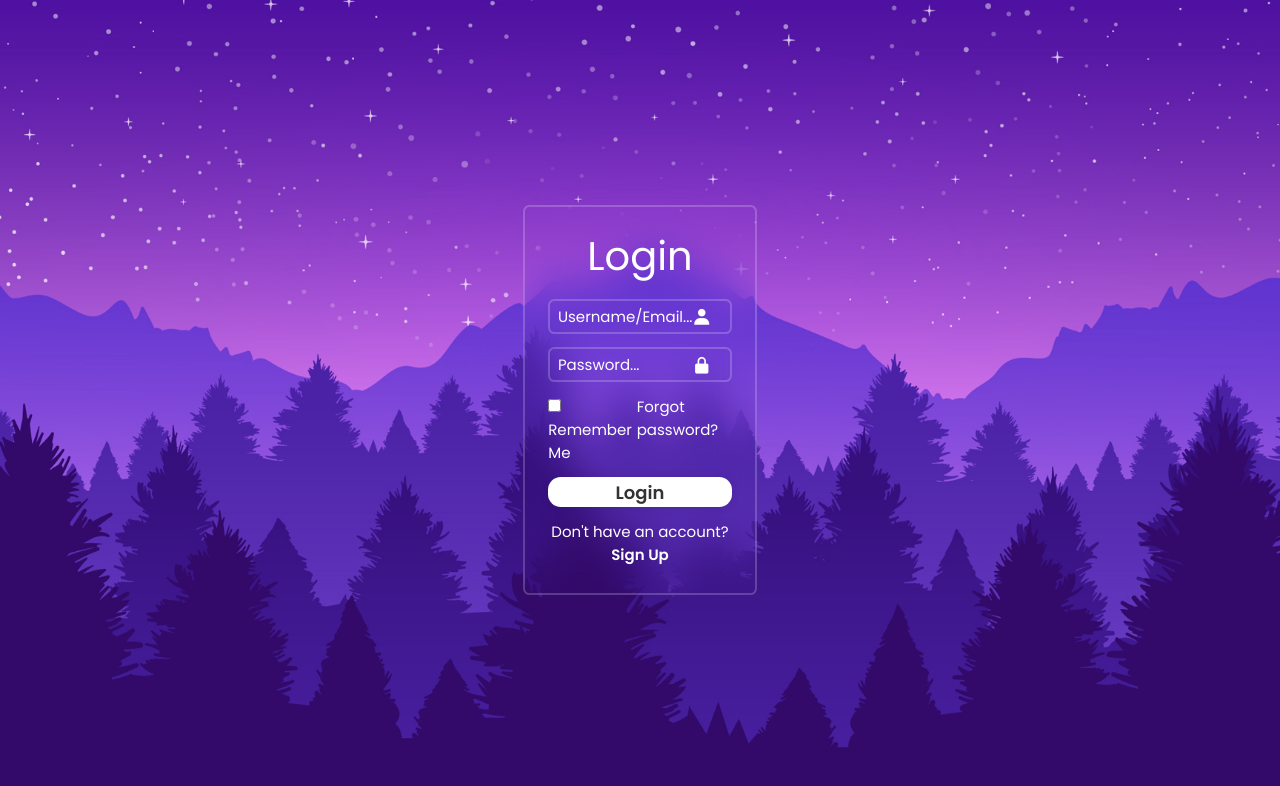
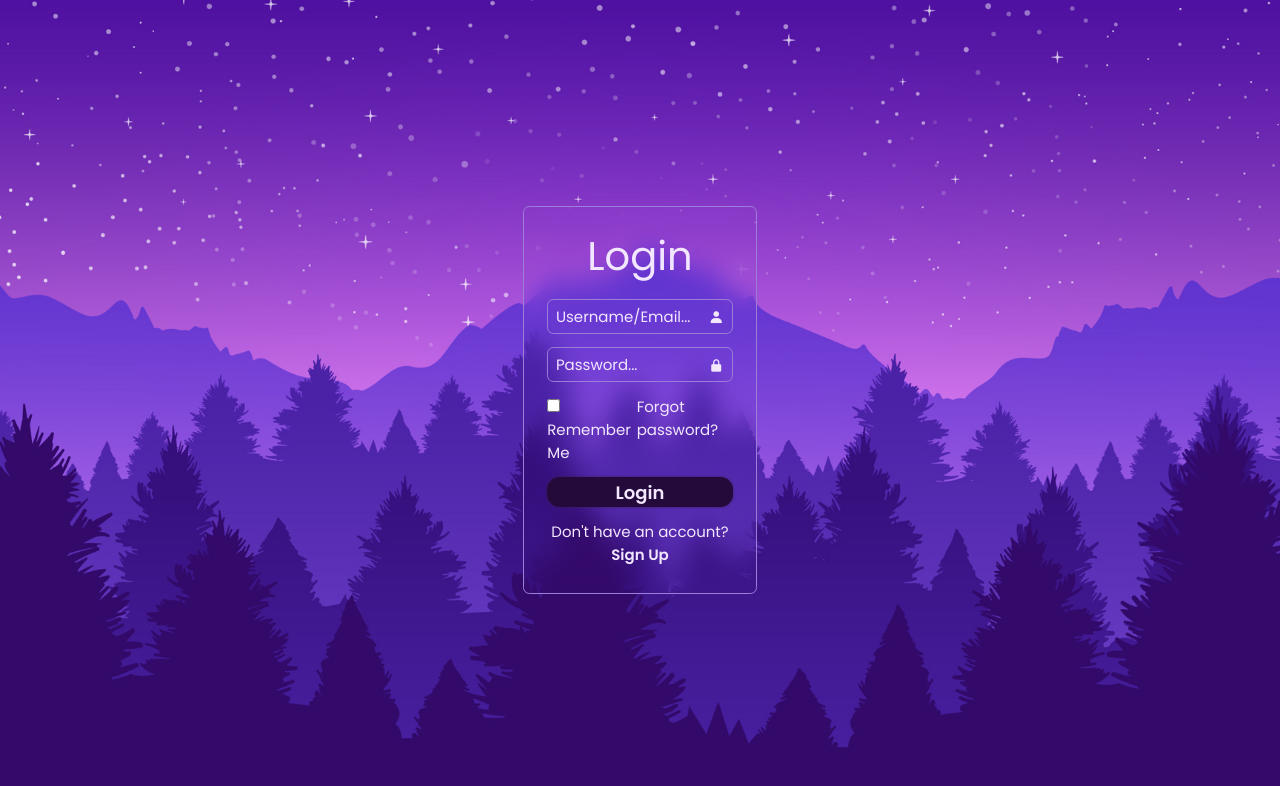
Before and after one commit to maahibatra/CSS-Signup-Login-Page, a website: page public/index.html in a window 1280 px wide. Drawn offline with nearby package versions, Linux system fonts and the light colour scheme.

Commit message:
finishing touches with styling

```diff
--- a/public/style.css
+++ b/public/style.css
@@ -15,14 +15,15 @@ body {
     background: url(img.jpg) no-repeat;
     background-size: cover;
     background-position: center;
+    background-color: #9a6cc6;
 }
 
 .modal {
     width: 18.25vw;
     background-color: transparent;
-    border: 2px solid rgba(255, 255, 255, 0.2);
-    backdrop-filter: blur(20px);
-    color: #fff;
+    border: 0.1vw solid #9c7dd7;
+    backdrop-filter: blur(1vw);
+    color: #f2e7ff;
     border-radius: 0.5vw;
     padding: 1.5vw 1.8vw;
 }
@@ -44,23 +45,23 @@ body {
     height: 100%;
     background-color: transparent;
     outline: none;
-    border: 2px solid rgba(255, 255, 255, 0.2);
+    border: 0.1vw solid #9c7dd7;
     border-radius: 0.5vw;
     font-size: clamp(15px, 0.7vw, 30px);
-    color: #fff;
+    color: #f2e7ff;
     padding: 0.6vw 1vw 0.6vw 0.6vw;
 }
 
 .inputField::placeholder {
-    color: #fff;
+    color: #f2e7ff;
 }
 
 .inputDiv .bx {
     position: absolute;
-    right: 20px;
+    right: 0.7vw;
     top: 50%;
     transform: translateY(-50%);
-    font-size: 20px;
+    font-size: clamp(15px, 0.7vw, 30px);
 }
 
 .rememberForgot {
@@ -71,28 +72,32 @@ body {
 }
 
 .rememberForgot label input {
-    accent-color: #fff;
+    accent-color: #f2e7ff;
     margin-right: 0.1vw;
+}
+
+.rememberForgot input[type="checkbox"] {
+    accent-color: #9c7dd7;
 }
 
 .btn {
     width: 100%;
     height: 3.8vh;
-    background-color: #fff;
+    background-color: #230a3b;
     border: none;
     outline: none;
     border-radius: 1vw;
-    box-shadow: 0 0 10px rgba(0, 0, 0, 0.1);
+    box-shadow: 0 0 0.2vw #3a1e51;
     cursor: pointer;
     font-size: clamp(18px, 0.8vw, 35px);
-    color: #333;
+    color: #f2e7ff;
     font-weight: 600;
     margin-top: 1vw;
     transition: background-color 0.3s ease-in-out;
 }
 
 .btn:hover {
-    background-color: black;
+    background-color: #3e1958;
 }
 
 .signupLink {
@@ -102,12 +107,14 @@ body {
 }
 
 a {
-    color: #fff;
+    color: #f2e7ff;
     text-decoration: none;
+    transition: color 0.1s ease-in-out;
 }
 
 a:hover {
     text-decoration: underline;
+    color: #e2d2ff;
 }
 
 p a {
@@ -129,7 +136,7 @@ p a {
 @keyframes fadeInFromLeft {
     from {
         opacity: 0;
-        transform: translateX(-20px);
+        transform: translateX(-1vw);
     }
     to {
         opacity: 1;
@@ -140,7 +147,7 @@ p a {
 @keyframes fadeInFromRight {
     from {
         opacity: 0;
-        transform: translateX(20px);
+        transform: translateX(1vw);
     }
     to {
         opacity: 1;
```
